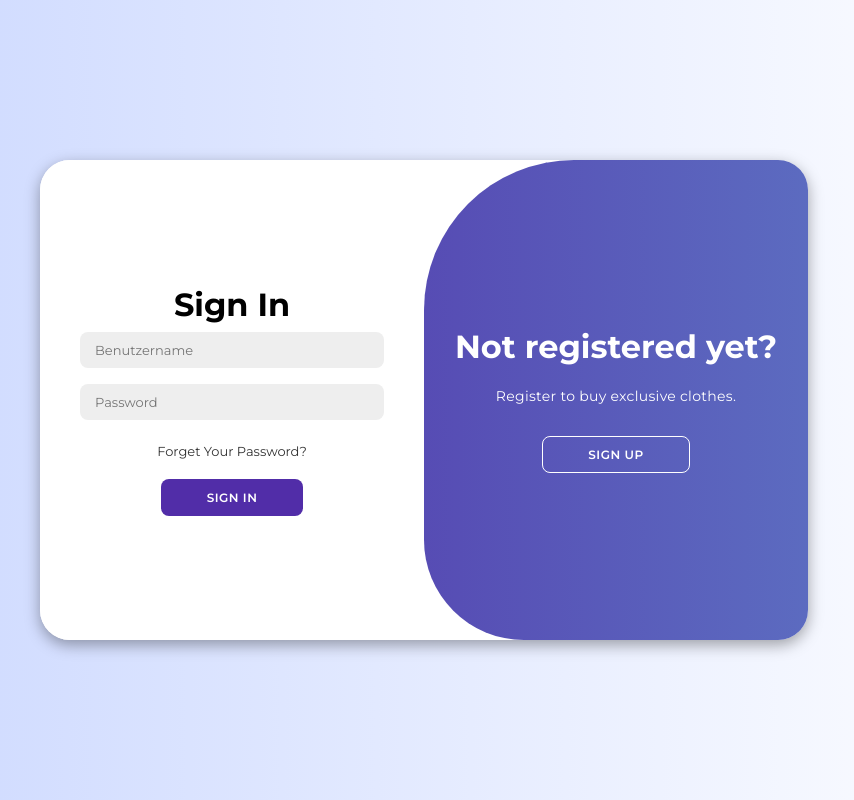
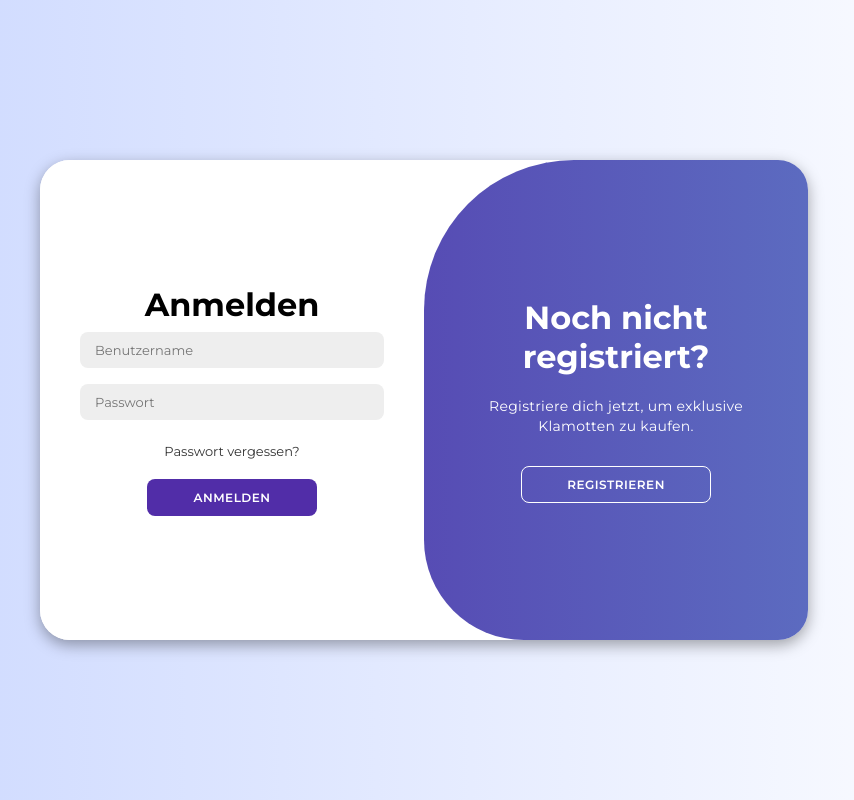
Before and after one commit to ckc-efehan/OnlineShop-frontend, a Vue app: page / in a window 1280 px wide. Shown: the whole page, without its empty margins (216-1070 px from the left). Built offline with nearby package versions, Linux system fonts and the light colour scheme.

Commit message:
Seite auf deutsch umgestellt

```diff
--- a/src/components/registerLoginSite.vue
+++ b/src/components/registerLoginSite.vue
@@ -3,18 +3,18 @@
     <!-- Registrierung -->
     <div class="form-container sign-up">
       <form @submit.prevent="handleRegisterSubmit">
-        <h1>Create Account</h1>
+        <h1>Account erstellen</h1>
         <input type="text" v-model="registerForm.username" placeholder="Benutzername" required />
         <input type="email" v-model="registerForm.email" placeholder="Email" required />
-        <input type="password" v-model="registerForm.passwort" placeholder="Password" required />
-        <button type="submit">Sign Up</button>
+        <input type="password" v-model="registerForm.passwort" placeholder="Passwort" required />
+        <button type="submit">Registrieren</button>
 
         <!-- Zeige eine Fehlermeldung an, falls die Registrierung fehlschlägt -->
         <p v-if="registerErrorMessage" class="error">{{ registerErrorMessage }}</p>
 
         <!-- Zeige nach erfolgreicher Registrierung eine Nachricht an -->
         <div v-if="registerSubmitted && !registerErrorMessage">
-          <h3>Successfully Registered</h3>
+          <h3>Erfolgreich registriert</h3>
         </div>
       </form>
     </div>
@@ -22,12 +22,12 @@
     <!-- Login -->
     <div class="form-container sign-in">
       <form @submit.prevent="handleLoginSubmit">
-        <h1>Sign In</h1>
+        <h1>Anmelden</h1>
         <!-- Benutzernamenfeld für den Login -->
         <input type="text" v-model="loginForm.username" placeholder="Benutzername" required />
-        <input type="password" v-model="loginForm.passwort" placeholder="Password" required />
-        <a href="#">Forget Your Password?</a>
-        <button type="submit">Sign In</button>
+        <input type="password" v-model="loginForm.passwort" placeholder="Passwort" required />
+        <a href="#">Passwort vergessen?</a>
+        <button type="submit">Anmelden</button>
 
         <!-- Zeige eine Fehlermeldung an, falls das Login fehlschlägt -->
         <p v-if="loginErrorMessage" class="error">{{ loginErrorMessage }}</p>
@@ -43,14 +43,14 @@
     <div class="toggle-container">
       <div class="toggle">
         <div class="toggle-panel toggle-left">
-          <h1>Already signed up?</h1>
-          <p>Enter your login details to start.</p>
-          <button class="hidden" id="login">Sign In</button>
+          <h1>Bereits registriert?</h1>
+          <p>Geben Sie Ihre Anmeldedaten ein, um mit dem Einkauf fortzufahren.</p>
+          <button class="hidden" id="login">Anmelden</button>
         </div>
         <div class="toggle-panel toggle-right">
-          <h1>Not registered yet?</h1>
-          <p>Register to buy exclusive clothes.</p>
-          <button class="hidden" id="register">Sign Up</button>
+          <h1>Noch nicht registriert?</h1>
+          <p>Registriere dich jetzt, um exklusive Klamotten zu kaufen.</p>
+          <button class="hidden" id="register">Registrieren</button>
         </div>
       </div>
     </div>
```
